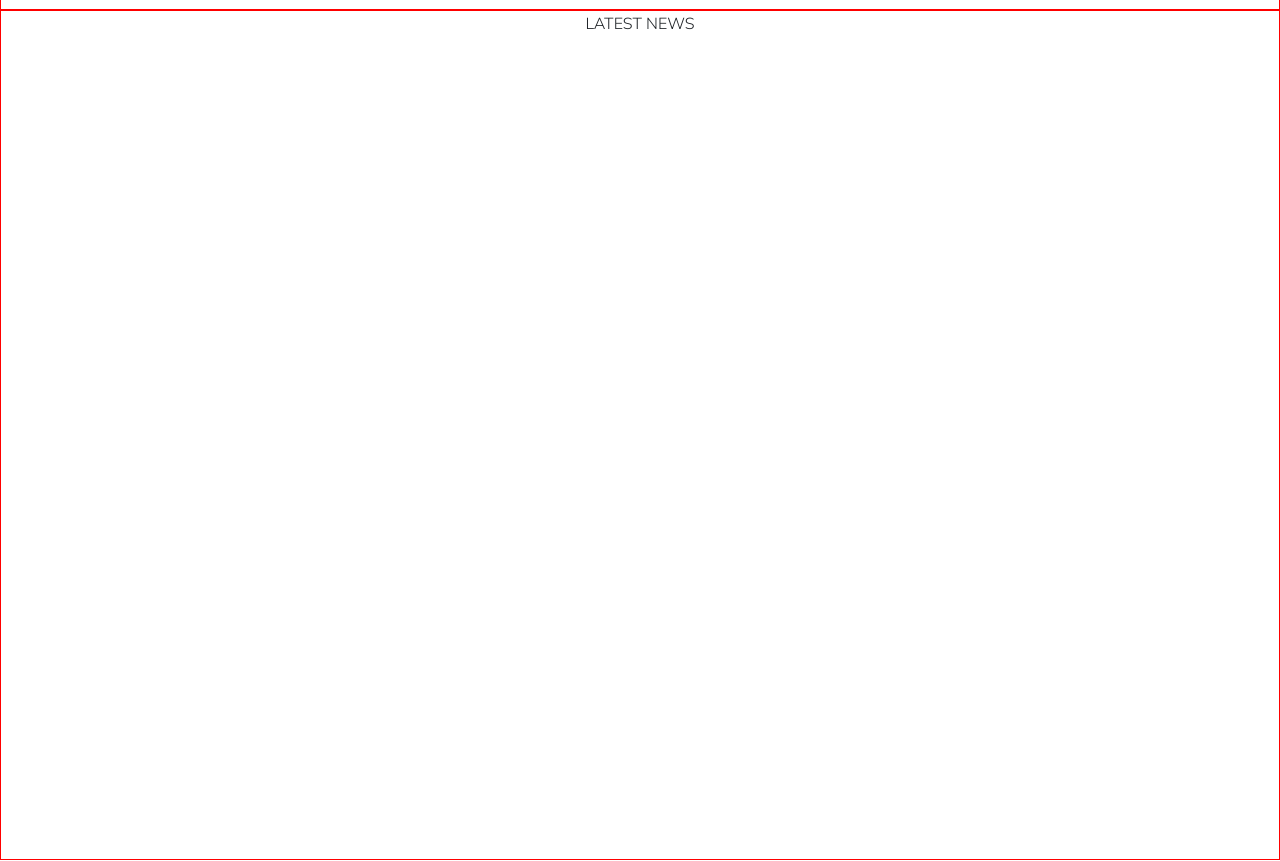
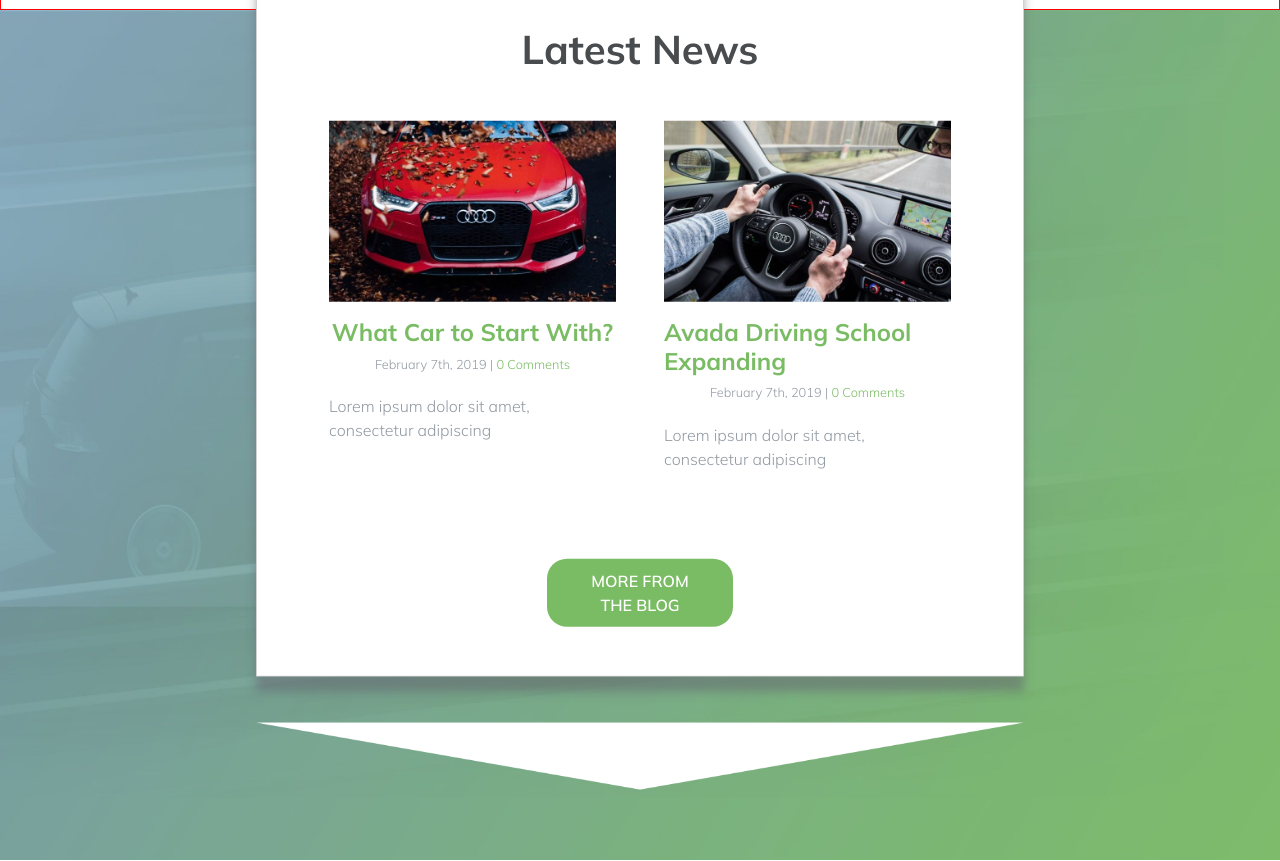
Before and after one commit to nicolozibra1/proj-html-vuejs, a Vue app: page / in a window 1280 px wide. Shown: the part 4380-5241 px from the top of the page. Built offline with nearby package versions, Linux system fonts and the light colour scheme.

Commit message:
main-added-section-latest news

```diff
--- a/src/components/MainComponent.vue
+++ b/src/components/MainComponent.vue
@@ -157,8 +157,25 @@
         </section>
         <!-- LATEST NEWS -->
         <section class="latest-news">
-            <div class="container text-center">
-                LATEST NEWS
+            <div class="background-news">
+                <img src="/images/latestnews-background.jpg" id="background" alt="">
+                <div class="card container">
+                    <h1 class="text-center">Latest News</h1>
+                    <div class="row px-5 d-flex justify-content-center">
+                        <div class="col-6 p-2" v-for="news in store.latestNews">
+                            <div class="card-image d-flex justify-content-center">
+                                <img :src="'/images/' + news.image" alt="">
+                            </div>
+                            <div class="card-body d-flex flex-column align-items-center">
+                                <h4>{{ news.title }}</h4>
+                                <span class="date">{{ news.date }} | <span class="comments">{{ news.comments }} Comments</span></span>
+                                <p>{{ news.content }}</p>
+                            </div>
+                        </div>
+                    </div>
+                    <button>more from the blog</button>
+                </div>
+                <img src="/images/latestnews-bottom.png" alt="" id="img-bottom">
             </div>
         </section>
         <!-- CALL2ACTION -->
@@ -516,7 +533,71 @@ import { store } from '../data/store';
     }
     .latest-news{
         height: 850px;
-        border: 1px solid red;
+        .background-news{
+            height: 100%;
+            position: relative;
+            #background{
+                width: 100%;
+                height: 100%;
+            }
+            h1{
+                font-weight: 700;
+                color: $mydarkGrey;
+                margin-top: 70px;
+                margin-bottom: 40px;
+            }
+            .card{
+                height: 85%;
+                width: 60%;
+                position: absolute;
+                top: 50%;
+                left: 50%;
+                transform: translate(-50%, -50%);
+                margin-top: -120px;
+                border-top-right-radius: 8px;
+                border-top-left-radius: 8px;
+                border-bottom-left-radius: 0;
+                border-bottom-right-radius: 0;
+                box-shadow: rgba(100, 100, 111, 0.5) 0px 15px 10px 0px, $mygrey 0 -8px ;
+                img{
+                    width: 90%;
+                }
+                h4{
+                    color: $mygreen;
+                    font-weight: 700;
+                }
+                .date{
+                    color: $mygrey;
+                    font-size: 0.8rem;
+                }
+                .comments{
+                    color: $mygreen;
+                }
+                p{
+                    color: $mygrey;
+                    padding-top: 20px;
+                }
+            }
+            button{
+                color: white;
+                text-transform: uppercase;
+                font-weight: 600;
+                background-color: $mygreen;
+                border: transparent;
+                padding: 10px 30px;
+                border-radius: 20px;
+                width: 25%;
+                margin: auto;
+            }
+            #img-bottom{
+                position: absolute;
+                bottom:27px;
+                left:50%;
+                transform: translate(-50%, -50%);
+                width: 60%;
+                padding: 5px 0;
+            }
+        }
     }
     .debug{
         border: 1px solid blue;
--- a/src/data/store.js
+++ b/src/data/store.js
@@ -77,12 +77,18 @@ export const store = reactive({
         {
             id: 1,
             title: 'What Car to Start With?',
-            image: 'blog-choosecar.jpg'
+            image: 'blog-choosecar.jpg',
+            date: 'February 7th, 2019',
+            comments: 0,
+            content: 'Lorem ipsum dolor sit amet, consectetur adipiscing'
         },
         {
             id: 2,
             title: 'Avada Driving School Expanding',
-            image: 'blog-10and2.jpg'
+            image: 'blog-10and2.jpg',
+            date: 'February 7th, 2019',
+            comments: 0,
+            content: 'Lorem ipsum dolor sit amet, consectetur adipiscing'
         }
     ],
     contacts: [
```
Also changed, not shown: public/images/blog-10and2.jpg (added), public/images/blog-choosecar.jpg (added).
